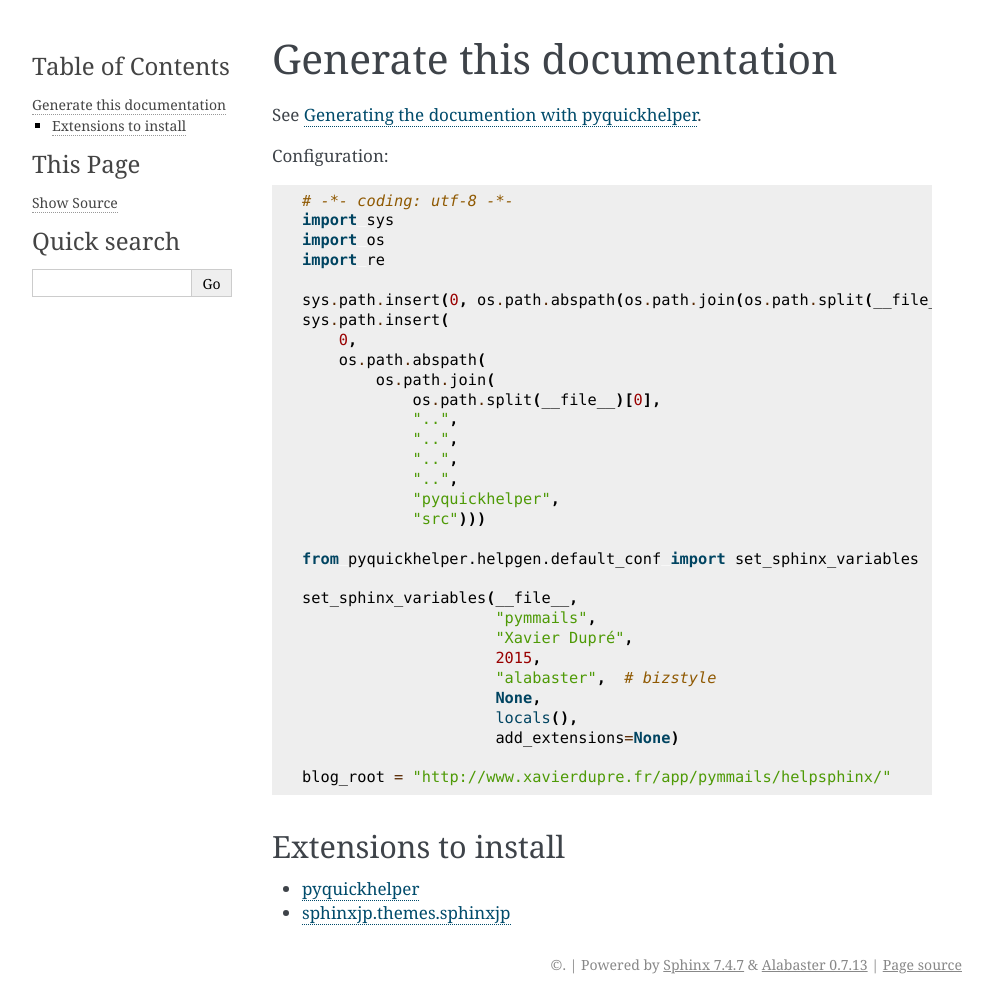
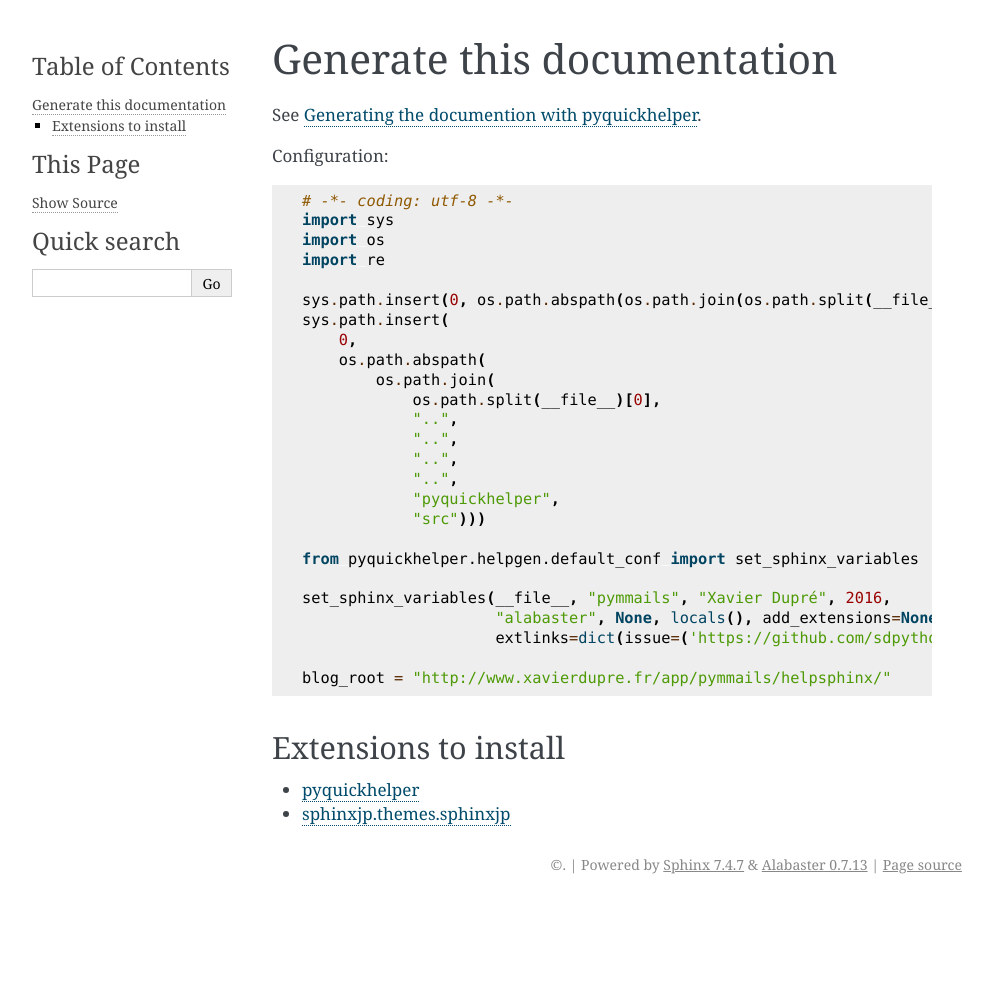
Before and after one commit to sdpython/pymmails, a Sphinx documentation site: the page built from _doc/sphinxdoc/source/generatedoc.rst, in a window 1280 px wide. Shown: the whole page, without its empty margins (148-1141 px from the left). Built offline with Sphinx 7.4.7, drawn with Linux system fonts in a browser that asks for light colours; pages that are not in the unit, such as notebooks, are missing from menus; after the commit the page ends 904 px from its top, so only the background shows below that.

Commit message:
documentation

```diff
--- a/_doc/sphinxdoc/source/conf.py
+++ b/_doc/sphinxdoc/source/conf.py
@@ -18,13 +18,8 @@
 
 from pyquickhelper.helpgen.default_conf import set_sphinx_variables
 
-set_sphinx_variables(__file__,
-                     "pymmails",
-                     "Xavier Dupré",
-                     2015,
-                     "alabaster",  # bizstyle
-                     None,
-                     locals(),
-                     add_extensions=None)
+set_sphinx_variables(__file__, "pymmails", "Xavier Dupré", 2016,
+                     "alabaster", None, locals(), add_extensions=None,
+                     extlinks=dict(issue=('https://github.com/sdpython/pymmails/issues/%d', 'issue')))
 
 blog_root = "http://www.xavierdupre.fr/app/pymmails/helpsphinx/"
```
